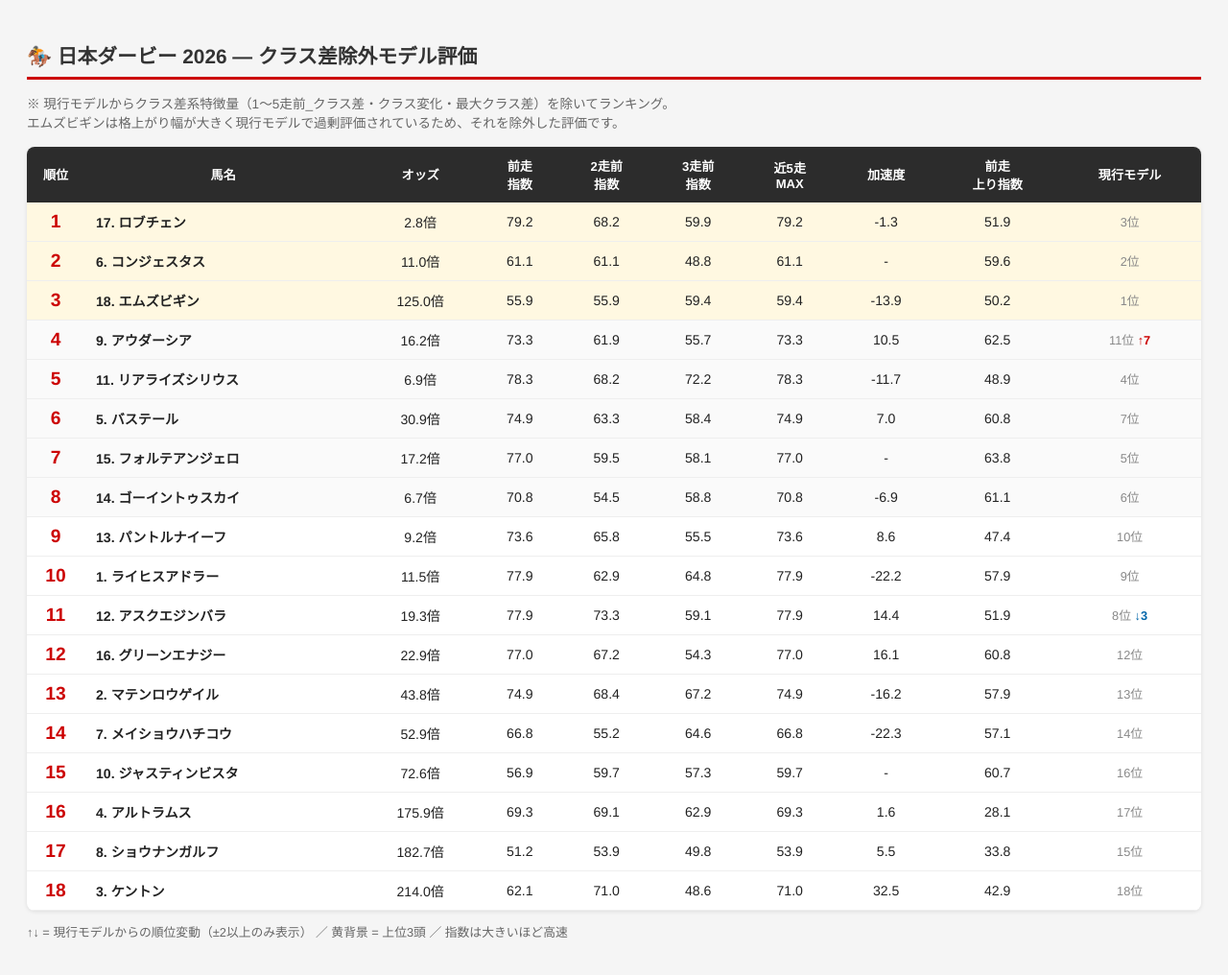
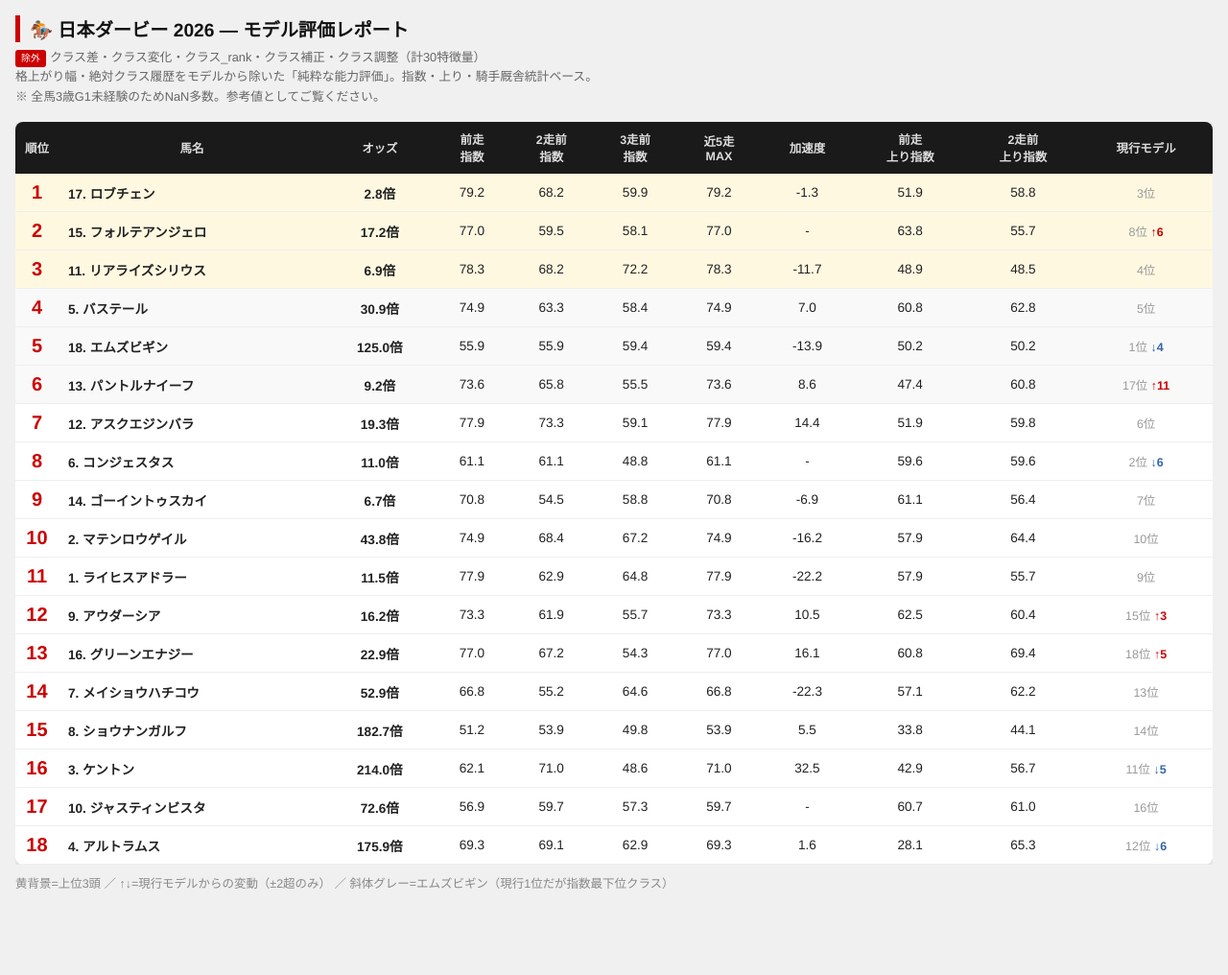
Before and after one commit to keiba-dragon/horse_racing_ai_v2, a plain HTML site: page docs/derby_2026_report.html in a window 1280 px wide. Shown: the whole page at 96% size. After the commit the page ends 945 px from the top, so only its background shows below. Drawn offline with Linux system fonts and the light colour scheme.

Commit message:
update: ダービーレポート クラス関連全除外版に更新

```diff
--- a/docs/derby_2026_report.html
+++ b/docs/derby_2026_report.html
@@ -1,238 +1,266 @@
 <!DOCTYPE html>
 <html lang="ja"><head>
 <meta charset="UTF-8">
-<title>日本ダービー 2026 モデル評価（クラス差除外）</title>
+<meta name="viewport" content="width=device-width,initial-scale=1">
+<title>日本ダービー 2026 モデル評価</title>
 <style>
-body { font-family: 'Helvetica Neue', sans-serif; background: #f5f5f5; padding: 20px; color: #222; }
-h1 { font-size: 1.3em; color: #333; border-bottom: 3px solid #c00; padding-bottom: 8px; }
-.note { font-size: 0.85em; color: #666; margin: 8px 0 16px; }
-table { border-collapse: collapse; width: 100%; background: #fff; box-shadow: 0 1px 4px rgba(0,0,0,.1); border-radius: 8px; overflow: hidden; }
-th { background: #2c2c2c; color: #fff; padding: 10px 12px; font-size: 0.82em; text-align: center; white-space: nowrap; }
-td { padding: 9px 12px; font-size: 0.88em; text-align: center; border-bottom: 1px solid #eee; }
-td.uma { text-align: left; font-weight: bold; }
-td.rank { font-size: 1.2em; font-weight: bold; color: #c00; width: 36px; }
-td.orig { font-size: 0.8em; color: #888; }
-tr.top3 { background: #fff8e1; }
-tr.mid  { background: #fafafa; }
-tr:hover { background: #f0f4ff; }
-.up { color: #c00; font-weight: bold; }
-.dn { color: #06a; font-weight: bold; }
-.legend { font-size: 0.8em; color: #666; margin-top: 12px; }
+*{box-sizing:border-box;margin:0;padding:0}
+body{font-family:'Helvetica Neue',sans-serif;background:#f0f0f0;padding:16px;color:#222}
+h1{font-size:1.2em;color:#111;border-left:5px solid #c00;padding-left:10px;margin-bottom:6px}
+.sub{font-size:0.8em;color:#666;margin-bottom:16px;line-height:1.6}
+.tag{display:inline-block;background:#c00;color:#fff;border-radius:3px;padding:1px 6px;font-size:0.78em;margin-right:4px}
+.wrap{overflow-x:auto}
+table{border-collapse:collapse;width:100%;background:#fff;border-radius:8px;overflow:hidden;box-shadow:0 2px 6px rgba(0,0,0,.12)}
+th{background:#1a1a1a;color:#ddd;padding:9px 10px;font-size:0.78em;text-align:center;white-space:nowrap}
+td{padding:8px 10px;font-size:0.85em;text-align:center;border-bottom:1px solid #eee}
+td.uma{text-align:left;font-weight:bold}
+td.uma.emz{color:#888;font-style:italic}
+td.rank{font-size:1.25em;font-weight:bold;color:#c00;width:32px}
+td.odds{font-weight:bold}
+td.orig{font-size:0.78em;color:#999}
+tr.top3{background:#fff8e1}
+tr.mid{background:#f9f9f9}
+tr:hover{background:#eef3ff}
+.up{color:#c00;font-weight:bold}
+.dn{color:#36a;font-weight:bold}
+.legend{font-size:0.78em;color:#888;margin-top:10px}
 </style>
 </head><body>
-<h1>🏇 日本ダービー 2026 — クラス差除外モデル評価</h1>
-<p class="note">
-  ※ 現行モデルからクラス差系特徴量（1〜5走前_クラス差・クラス変化・最大クラス差）を除いてランキング。<br>
-  エムズビギンは格上がり幅が大きく現行モデルで過剰評価されているため、それを除外した評価です。
+<h1>🏇 日本ダービー 2026 — モデル評価レポート</h1>
+<p class="sub">
+  <span class="tag">除外</span>クラス差・クラス変化・クラス_rank・クラス補正・クラス調整（計30特徴量）<br>
+  格上がり幅・絶対クラス履歴をモデルから除いた「純粋な能力評価」。指数・上り・騎手厩舎統計ベース。<br>
+  ※ 全馬3歳G1未経験のためNaN多数。参考値としてご覧ください。
 </p>
+<div class="wrap">
 <table>
 <thead><tr>
   <th>順位</th><th>馬名</th><th>オッズ</th>
   <th>前走<br>指数</th><th>2走前<br>指数</th><th>3走前<br>指数</th>
-  <th>近5走<br>MAX</th><th>加速度</th><th>前走<br>上り指数</th>
+  <th>近5走<br>MAX</th><th>加速度</th>
+  <th>前走<br>上り指数</th><th>2走前<br>上り指数</th>
   <th>現行モデル</th>
 </tr></thead>
 <tbody><tr class="top3">
   <td class="rank">1</td>
   <td class="uma">17. ロブチェン</td>
-  <td>2.8倍</td>
+  <td class="odds">2.8倍</td>
   <td>79.2</td>
   <td>68.2</td>
   <td>59.9</td>
   <td>79.2</td>
   <td>-1.3</td>
   <td>51.9</td>
+  <td>58.8</td>
   <td class="orig">3位 </td>
 </tr><tr class="top3">
   <td class="rank">2</td>
+  <td class="uma">15. フォルテアンジェロ</td>
+  <td class="odds">17.2倍</td>
+  <td>77.0</td>
+  <td>59.5</td>
+  <td>58.1</td>
+  <td>77.0</td>
+  <td>-</td>
+  <td>63.8</td>
+  <td>55.7</td>
+  <td class="orig">8位 <span class="up">↑6</span></td>
+</tr><tr class="top3">
+  <td class="rank">3</td>
+  <td class="uma">11. リアライズシリウス</td>
+  <td class="odds">6.9倍</td>
+  <td>78.3</td>
+  <td>68.2</td>
+  <td>72.2</td>
+  <td>78.3</td>
+  <td>-11.7</td>
+  <td>48.9</td>
+  <td>48.5</td>
+  <td class="orig">4位 </td>
+</tr><tr class="mid">
+  <td class="rank">4</td>
+  <td class="uma">5. バステール</td>
+  <td class="odds">30.9倍</td>
+  <td>74.9</td>
+  <td>63.3</td>
+  <td>58.4</td>
+  <td>74.9</td>
+  <td>7.0</td>
+  <td>60.8</td>
+  <td>62.8</td>
+  <td class="orig">5位 </td>
+</tr><tr class="mid">
+  <td class="rank">5</td>
+  <td class="uma" class="emz">18. エムズビギン</td>
+  <td class="odds">125.0倍</td>
+  <td>55.9</td>
+  <td>55.9</td>
+  <td>59.4</td>
+  <td>59.4</td>
+  <td>-13.9</td>
+  <td>50.2</td>
+  <td>50.2</td>
+  <td class="orig">1位 <span class="dn">↓4</span></td>
+</tr><tr class="mid">
+  <td class="rank">6</td>
+  <td class="uma">13. パントルナイーフ</td>
+  <td class="odds">9.2倍</td>
+  <td>73.6</td>
+  <td>65.8</td>
+  <td>55.5</td>
+  <td>73.6</td>
+  <td>8.6</td>
+  <td>47.4</td>
+  <td>60.8</td>
+  <td class="orig">17位 <span class="up">↑11</span></td>
+</tr><tr class="">
+  <td class="rank">7</td>
+  <td class="uma">12. アスクエジンバラ</td>
+  <td class="odds">19.3倍</td>
+  <td>77.9</td>
+  <td>73.3</td>
+  <td>59.1</td>
+  <td>77.9</td>
+  <td>14.4</td>
+  <td>51.9</td>
+  <td>59.8</td>
+  <td class="orig">6位 </td>
+</tr><tr class="">
+  <td class="rank">8</td>
   <td class="uma">6. コンジェスタス</td>
-  <td>11.0倍</td>
+  <td class="odds">11.0倍</td>
   <td>61.1</td>
   <td>61.1</td>
   <td>48.8</td>
   <td>61.1</td>
   <td>-</td>
   <td>59.6</td>
-  <td class="orig">2位 </td>
-</tr><tr class="top3">
-  <td class="rank">3</td>
-  <td class="uma">18. エムズビギン</td>
-  <td>125.0倍</td>
-  <td>55.9</td>
-  <td>55.9</td>
-  <td>59.4</td>
-  <td>59.4</td>
-  <td>-13.9</td>
-  <td>50.2</td>
-  <td class="orig">1位 </td>
-</tr><tr class="mid">
-  <td class="rank">4</td>
+  <td>59.6</td>
+  <td class="orig">2位 <span class="dn">↓6</span></td>
+</tr><tr class="">
+  <td class="rank">9</td>
+  <td class="uma">14. ゴーイントゥスカイ</td>
+  <td class="odds">6.7倍</td>
+  <td>70.8</td>
+  <td>54.5</td>
+  <td>58.8</td>
+  <td>70.8</td>
+  <td>-6.9</td>
+  <td>61.1</td>
+  <td>56.4</td>
+  <td class="orig">7位 </td>
+</tr><tr class="">
+  <td class="rank">10</td>
+  <td class="uma">2. マテンロウゲイル</td>
+  <td class="odds">43.8倍</td>
+  <td>74.9</td>
+  <td>68.4</td>
+  <td>67.2</td>
+  <td>74.9</td>
+  <td>-16.2</td>
+  <td>57.9</td>
+  <td>64.4</td>
+  <td class="orig">10位 </td>
+</tr><tr class="">
+  <td class="rank">11</td>
+  <td class="uma">1. ライヒスアドラー</td>
+  <td class="odds">11.5倍</td>
+  <td>77.9</td>
+  <td>62.9</td>
+  <td>64.8</td>
+  <td>77.9</td>
+  <td>-22.2</td>
+  <td>57.9</td>
+  <td>55.7</td>
+  <td class="orig">9位 </td>
+</tr><tr class="">
+  <td class="rank">12</td>
   <td class="uma">9. アウダーシア</td>
-  <td>16.2倍</td>
+  <td class="odds">16.2倍</td>
   <td>73.3</td>
   <td>61.9</td>
   <td>55.7</td>
   <td>73.3</td>
   <td>10.5</td>
   <td>62.5</td>
-  <td class="orig">11位 <span class="up">↑7</span></td>
-</tr><tr class="mid">
-  <td class="rank">5</td>
-  <td class="uma">11. リアライズシリウス</td>
-  <td>6.9倍</td>
-  <td>78.3</td>
-  <td>68.2</td>
-  <td>72.2</td>
-  <td>78.3</td>
-  <td>-11.7</td>
-  <td>48.9</td>
-  <td class="orig">4位 </td>
-</tr><tr class="mid">
-  <td class="rank">6</td>
-  <td class="uma">5. バステール</td>
-  <td>30.9倍</td>
-  <td>74.9</td>
-  <td>63.3</td>
-  <td>58.4</td>
-  <td>74.9</td>
-  <td>7.0</td>
-  <td>60.8</td>
-  <td class="orig">7位 </td>
-</tr><tr class="mid">
-  <td class="rank">7</td>
-  <td class="uma">15. フォルテアンジェロ</td>
-  <td>17.2倍</td>
-  <td>77.0</td>
-  <td>59.5</td>
-  <td>58.1</td>
-  <td>77.0</td>
-  <td>-</td>
-  <td>63.8</td>
-  <td class="orig">5位 </td>
-</tr><tr class="mid">
-  <td class="rank">8</td>
-  <td class="uma">14. ゴーイントゥスカイ</td>
-  <td>6.7倍</td>
-  <td>70.8</td>
-  <td>54.5</td>
-  <td>58.8</td>
-  <td>70.8</td>
-  <td>-6.9</td>
-  <td>61.1</td>
-  <td class="orig">6位 </td>
+  <td>60.4</td>
+  <td class="orig">15位 <span class="up">↑3</span></td>
 </tr><tr class="">
-  <td class="rank">9</td>
-  <td class="uma">13. パントルナイーフ</td>
-  <td>9.2倍</td>
-  <td>73.6</td>
-  <td>65.8</td>
-  <td>55.5</td>
-  <td>73.6</td>
-  <td>8.6</td>
-  <td>47.4</td>
-  <td class="orig">10位 </td>
-</tr><tr class="">
-  <td class="rank">10</td>
-  <td class="uma">1. ライヒスアドラー</td>
-  <td>11.5倍</td>
-  <td>77.9</td>
-  <td>62.9</td>
-  <td>64.8</td>
-  <td>77.9</td>
-  <td>-22.2</td>
-  <td>57.9</td>
-  <td class="orig">9位 </td>
-</tr><tr class="">
-  <td class="rank">11</td>
-  <td class="uma">12. アスクエジンバラ</td>
-  <td>19.3倍</td>
-  <td>77.9</td>
-  <td>73.3</td>
-  <td>59.1</td>
-  <td>77.9</td>
-  <td>14.4</td>
-  <td>51.9</td>
-  <td class="orig">8位 <span class="dn">↓3</span></td>
-</tr><tr class="">
-  <td class="rank">12</td>
+  <td class="rank">13</td>
   <td class="uma">16. グリーンエナジー</td>
-  <td>22.9倍</td>
+  <td class="odds">22.9倍</td>
   <td>77.0</td>
   <td>67.2</td>
   <td>54.3</td>
   <td>77.0</td>
   <td>16.1</td>
   <td>60.8</td>
-  <td class="orig">12位 </td>
-</tr><tr class="">
-  <td class="rank">13</td>
-  <td class="uma">2. マテンロウゲイル</td>
-  <td>43.8倍</td>
-  <td>74.9</td>
-  <td>68.4</td>
-  <td>67.2</td>
-  <td>74.9</td>
-  <td>-16.2</td>
-  <td>57.9</td>
-  <td class="orig">13位 </td>
+  <td>69.4</td>
+  <td class="orig">18位 <span class="up">↑5</span></td>
 </tr><tr class="">
   <td class="rank">14</td>
   <td class="uma">7. メイショウハチコウ</td>
-  <td>52.9倍</td>
+  <td class="odds">52.9倍</td>
   <td>66.8</td>
   <td>55.2</td>
   <td>64.6</td>
   <td>66.8</td>
   <td>-22.3</td>
   <td>57.1</td>
+  <td>62.2</td>
+  <td class="orig">13位 </td>
+</tr><tr class="">
+  <td class="rank">15</td>
+  <td class="uma">8. ショウナンガルフ</td>
+  <td class="odds">182.7倍</td>
+  <td>51.2</td>
+  <td>53.9</td>
+  <td>49.8</td>
+  <td>53.9</td>
+  <td>5.5</td>
+  <td>33.8</td>
+  <td>44.1</td>
   <td class="orig">14位 </td>
 </tr><tr class="">
-  <td class="rank">15</td>
+  <td class="rank">16</td>
+  <td class="uma">3. ケントン</td>
+  <td class="odds">214.0倍</td>
+  <td>62.1</td>
+  <td>71.0</td>
+  <td>48.6</td>
+  <td>71.0</td>
+  <td>32.5</td>
+  <td>42.9</td>
+  <td>56.7</td>
+  <td class="orig">11位 <span class="dn">↓5</span></td>
+</tr><tr class="">
+  <td class="rank">17</td>
   <td class="uma">10. ジャスティンビスタ</td>
-  <td>72.6倍</td>
+  <td class="odds">72.6倍</td>
   <td>56.9</td>
   <td>59.7</td>
   <td>57.3</td>
   <td>59.7</td>
   <td>-</td>
   <td>60.7</td>
+  <td>61.0</td>
   <td class="orig">16位 </td>
 </tr><tr class="">
-  <td class="rank">16</td>
+  <td class="rank">18</td>
   <td class="uma">4. アルトラムス</td>
-  <td>175.9倍</td>
+  <td class="odds">175.9倍</td>
   <td>69.3</td>
   <td>69.1</td>
   <td>62.9</td>
   <td>69.3</td>
   <td>1.6</td>
   <td>28.1</td>
-  <td class="orig">17位 </td>
-</tr><tr class="">
-  <td class="rank">17</td>
-  <td class="uma">8. ショウナンガルフ</td>
-  <td>182.7倍</td>
-  <td>51.2</td>
-  <td>53.9</td>
-  <td>49.8</td>
-  <td>53.9</td>
-  <td>5.5</td>
-  <td>33.8</td>
-  <td class="orig">15位 </td>
-</tr><tr class="">
-  <td class="rank">18</td>
-  <td class="uma">3. ケントン</td>
-  <td>214.0倍</td>
-  <td>62.1</td>
-  <td>71.0</td>
-  <td>48.6</td>
-  <td>71.0</td>
-  <td>32.5</td>
-  <td>42.9</td>
-  <td class="orig">18位 </td>
+  <td>65.3</td>
+  <td class="orig">12位 <span class="dn">↓6</span></td>
 </tr></tbody>
 </table>
+</div>
 <p class="legend">
-  ↑↓ = 現行モデルからの順位変動（±2以上のみ表示） ／ 黄背景 = 上位3頭 ／ 指数は大きいほど高速
+  黄背景=上位3頭 ／ ↑↓=現行モデルからの変動（±2超のみ） ／ 斜体グレー=エムズビギン（現行1位だが指数最下位クラス）
 </p>
 </body></html>
```
